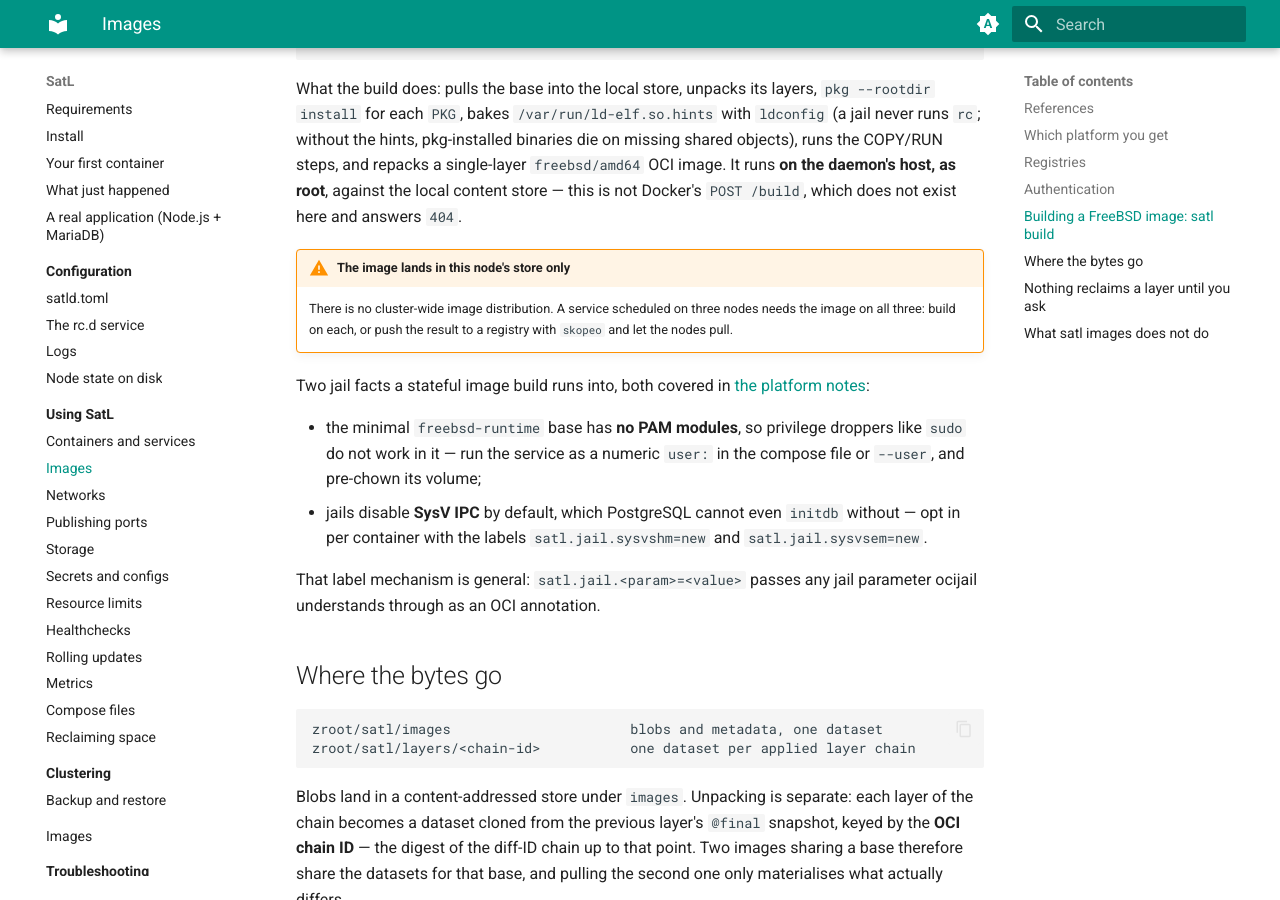
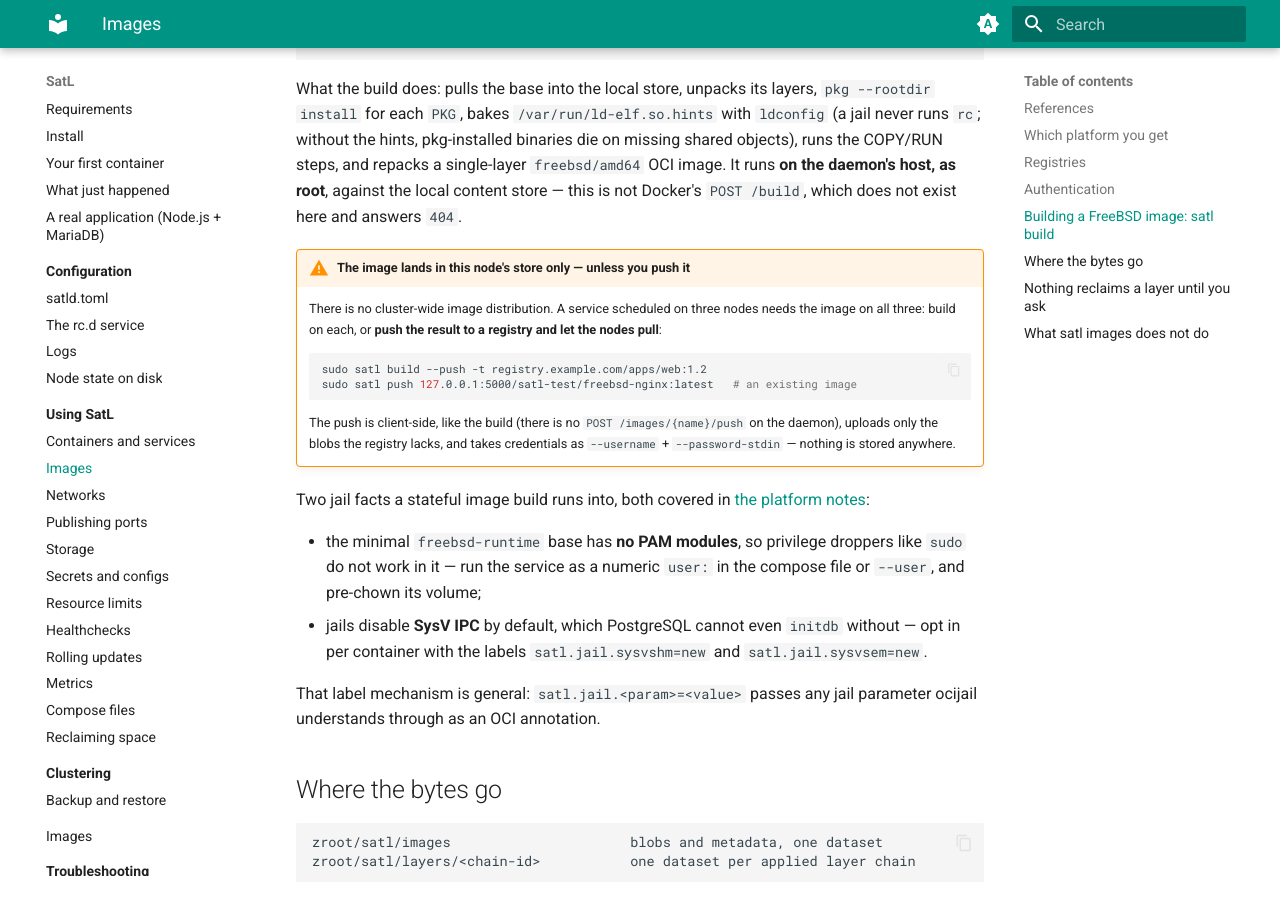
Before and after one commit to fredericalix/satl-doc, an MkDocs documentation site: the page built from docs/use/images.md, in a window 1280 px wide and 900 px high, scrolled down 3336 px. Built offline with MkDocs 1.6.1 and Material for MkDocs 9.7.7, drawn with Linux system fonts in a browser that asks for light colours.

Commit message:
M8a: satl push / build --push (reference page, images, tutorial)

````diff
--- a/docs/use/images.md
+++ b/docs/use/images.md
@@ -189,11 +189,21 @@ single-layer `freebsd/amd64` OCI image. It runs **on the daemon's host, as
 root**, against the local content store — this is not Docker's `POST /build`,
 which does not exist here and answers `404`.
 
-!!! warning "The image lands in this node's store only"
+!!! warning "The image lands in this node's store only — unless you push it"
 
     There is no cluster-wide image distribution. A service scheduled on three
-    nodes needs the image on all three: build on each, or push the result to a
-    registry with `skopeo` and let the nodes pull.
+    nodes needs the image on all three: build on each, or **push the result to
+    a registry and let the nodes pull**:
+
+    ```sh
+    sudo satl build --push -t registry.example.com/apps/web:1.2
+    sudo satl push 127.0.0.1:5000/satl-test/freebsd-nginx:latest   # an existing image
+    ```
+
+    The push is client-side, like the build (there is no
+    `POST /images/{name}/push` on the daemon), uploads only the blobs the
+    registry lacks, and takes credentials as `--username` +
+    `--password-stdin` — nothing is stored anywhere.
 
 Two jail facts a stateful image build runs into, both covered in
 [the platform notes](../reference/out-of-scope.md#platform):
--- a/mkdocs.yml
+++ b/mkdocs.yml
@@ -210,6 +210,7 @@ nav:
           - satl exec: reference/cli/exec.md
           - satl inspect: reference/cli/inspect.md
           - satl pull: reference/cli/pull.md
+          - satl push: reference/cli/push.md
           - satl build: reference/cli/build.md
           - satl images: reference/cli/images.md
           - satl volume: reference/cli/volume.md
````
Also changed, not shown: docs/reference/cli/build.md (+3 -0 lines), docs/reference/cli/index.md (+1 -0 lines), docs/reference/cli/push.md (added, +39 -0 lines), docs/start/app-node-mariadb.md (+4 -1 lines).
